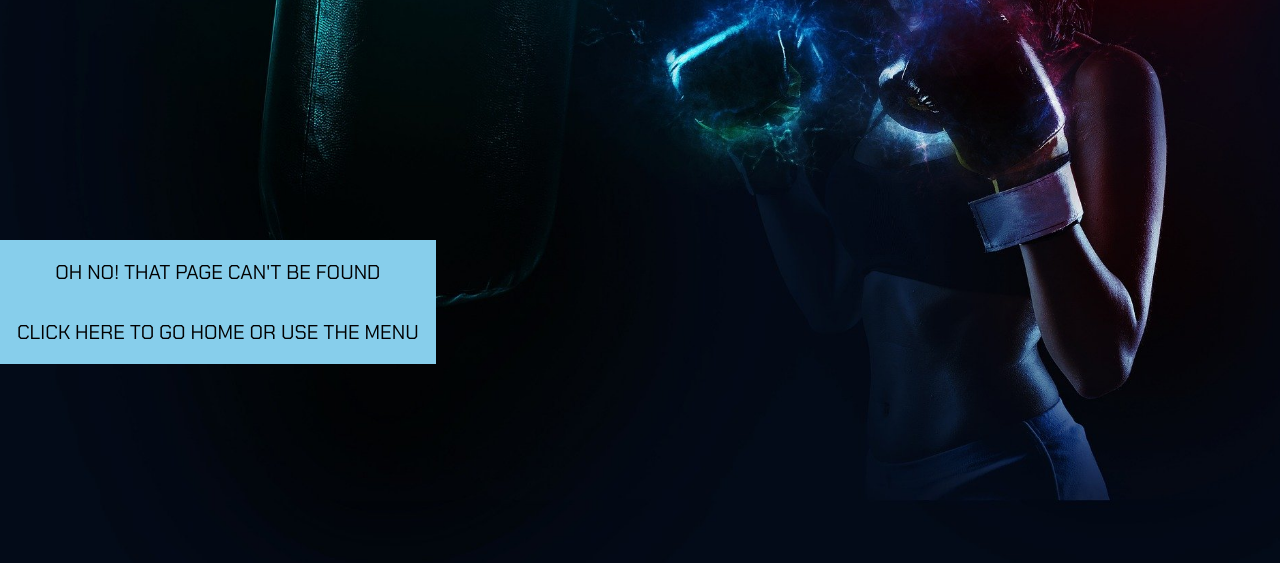
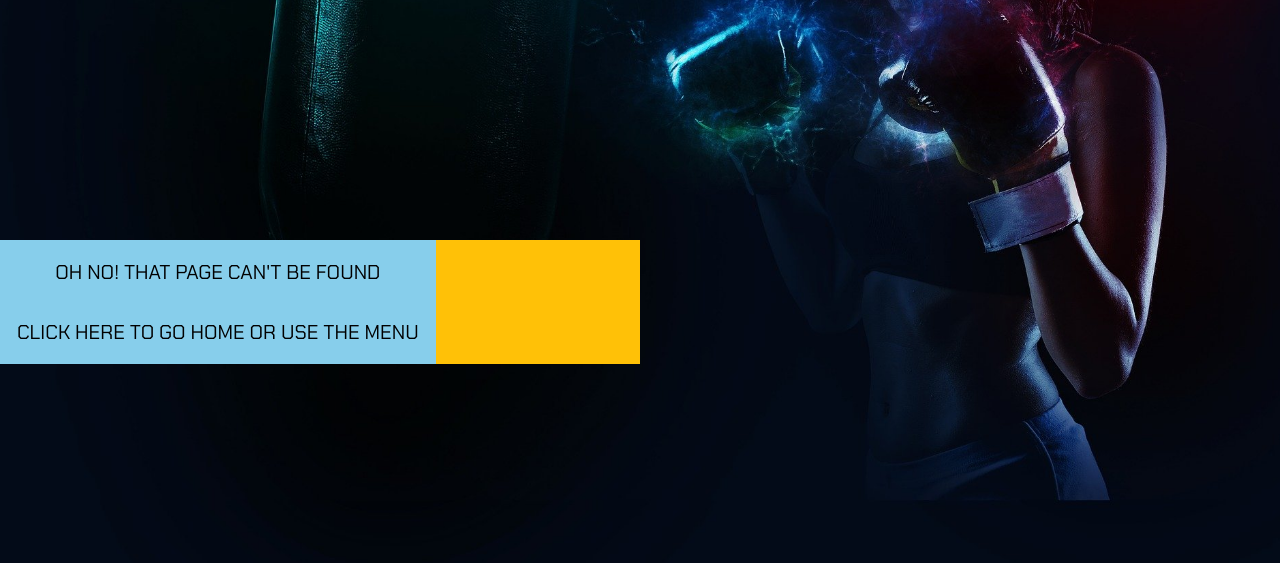
Before and after one commit to atiqbeenrahim/milestone-project-04, a Django app: template templates/404.html in a window 1280 px wide. Shown: the part 231-794 px from the top of the page. Run offline with Django 3.2, Linux system fonts and the light colour scheme; the template is opened without the code that fills it, so the values that code supplies are empty; parts of the project's set-up code (start-up, migrations or seed data) failed here and were passed over; some libraries are stand-ins or nearby versions.

Commit message:
testing 404 and 500 error page

```diff
--- a/templates/404.html
+++ b/templates/404.html
@@ -3,7 +3,7 @@
 
 {% block content %}
 <div class="row h-100">
-        <div class="col-7 col-md-6 my-auto">
+        <div class="col-7 col-md-6 my-auto bg-warning">
             <a href="{% url 'home' %}" class="shop-now-button btn btn-lg rounded-0 py-3">
                 OH NO! THAT PAGE CAN'T BE FOUND</br></br>CLICK HERE TO GO HOME OR USE THE MENU
             </a>
--- a/templates/500.html
+++ b/templates/500.html
@@ -11,7 +11,7 @@
     <div class="row">
        <div class="col-12">
             <p class="fs-4 text-center mb-4">We are experiencing some trouble on our end. Please try again ion the near future.</p>
-            <a href="{% url 'home_page' %}" class="item-link-light item-link-button  flex-center m-auto">Return Home</a>
+            <a href="{% url 'home' %}" class="item-link-light item-link-button  flex-center m-auto">Return Home</a>
         </div>
     </div>
 </div>
```
